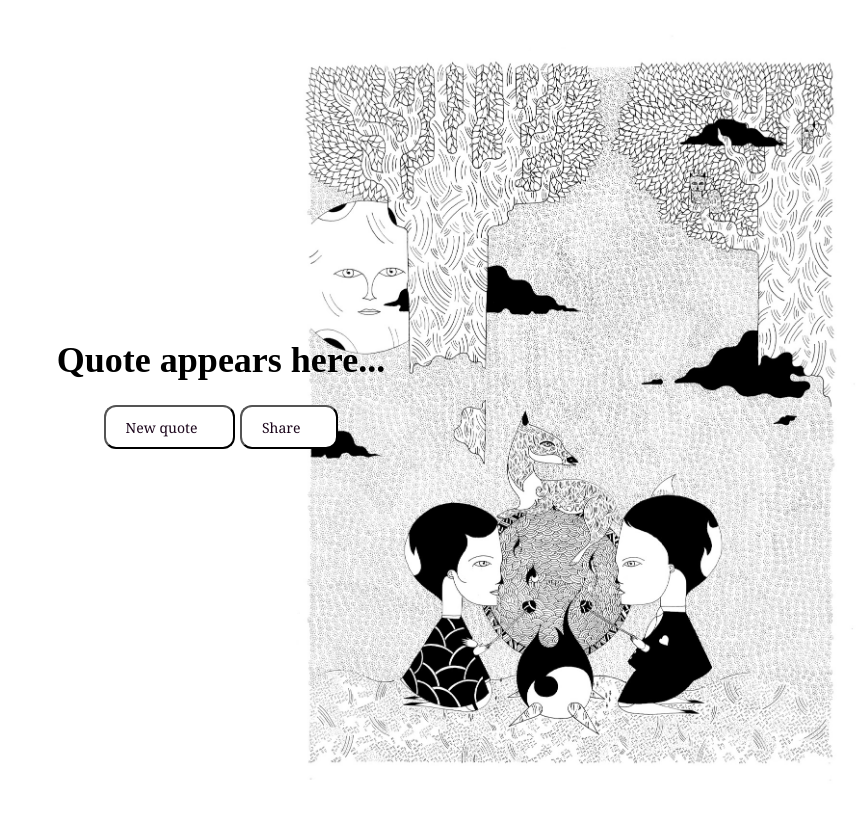
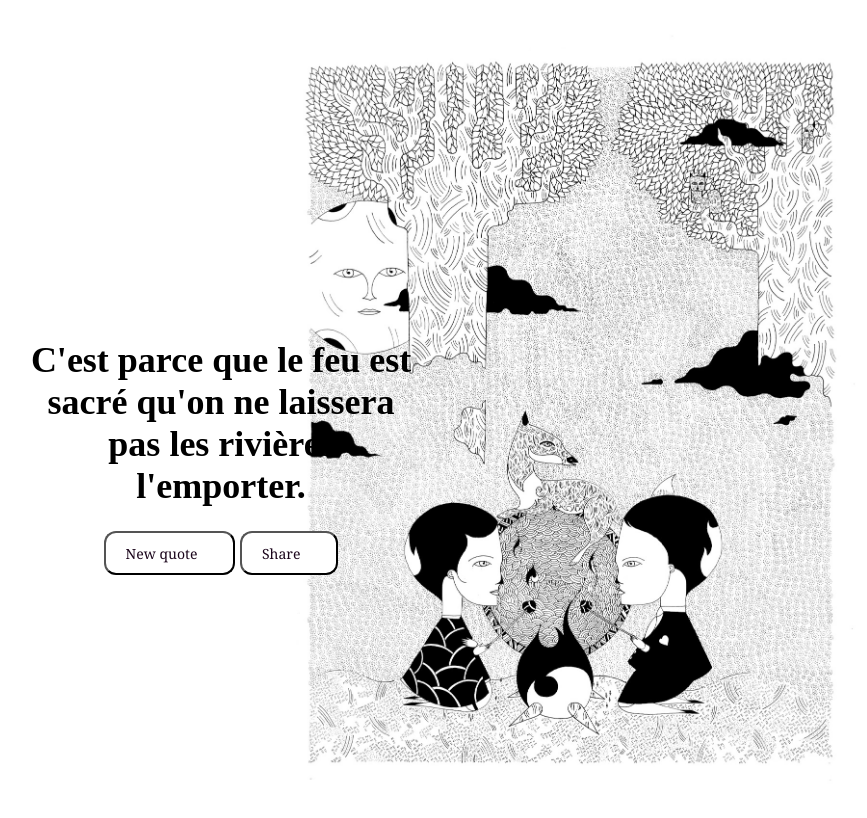
Before and after one commit to cristianehdo/Radom-Quote-Machine, a plain HTML site: page index.html in a window 1280 px wide. Both pictures are taken after a click on the button "New quote". Shown: the whole page, without its empty margins (71-938 px from the left). Drawn offline with Linux system fonts and the light colour scheme.

Commit message:
fixed button function Onclick

```diff
--- a/index.html
+++ b/index.html
@@ -10,9 +10,9 @@
 		<div id = "fredimage">
 			<div id = "quoteBox">
 				<div id = "quote">
-					<h1> Quote appears here... </h1>
+					<h1 id="showQuote"> Quote appears here... </h1>
 					<div id = "buttons">
-					<button id = "buttonNewQuote" class="button">New quote</button>
+					<button onclick="randomFunction()" id = "buttonNewQuote" class="button">New quote</button>
 					<button id = "buttonTwitter" class="button"> Share</button>
 					</div>
 				</div>
--- a/static/js/script.js
+++ b/static/js/script.js
@@ -1,21 +1,17 @@
-<script>
 
 
 
- buttonNewQuote.function randomFunction(){
 
-var number = Math.floor((Math.random() * 10) + 1);
+ function randomFunction(){
 
-randomQuotes(number);
+    var number = Math.floor((Math.random() * 10) + 1);
+    var answer = randomQuotes(number);
+    document.getElementById("showQuote").innerText = answer;
 
- document.getElementById("showQuote").value = answer;
-
-  });
+  }
 
 function randomQuotes(num) {
   var answer = "";
-
-
   switch (num) {
       case 1: answer = "C'est quand le silence s'est tu que les oiseaux se sont mis à chanter.";
       break;
@@ -36,10 +32,7 @@ function randomQuotes(num) {
       case 9: answer = "Pour la victoire de la lumière nous brandirons une torche sur les plus longs chemins.";
       break;
       case 10: answer = "case 10";
+    }
+      return answer;
 
-      return answer;
-  }
-
-
-
-  </script>
+}
```
